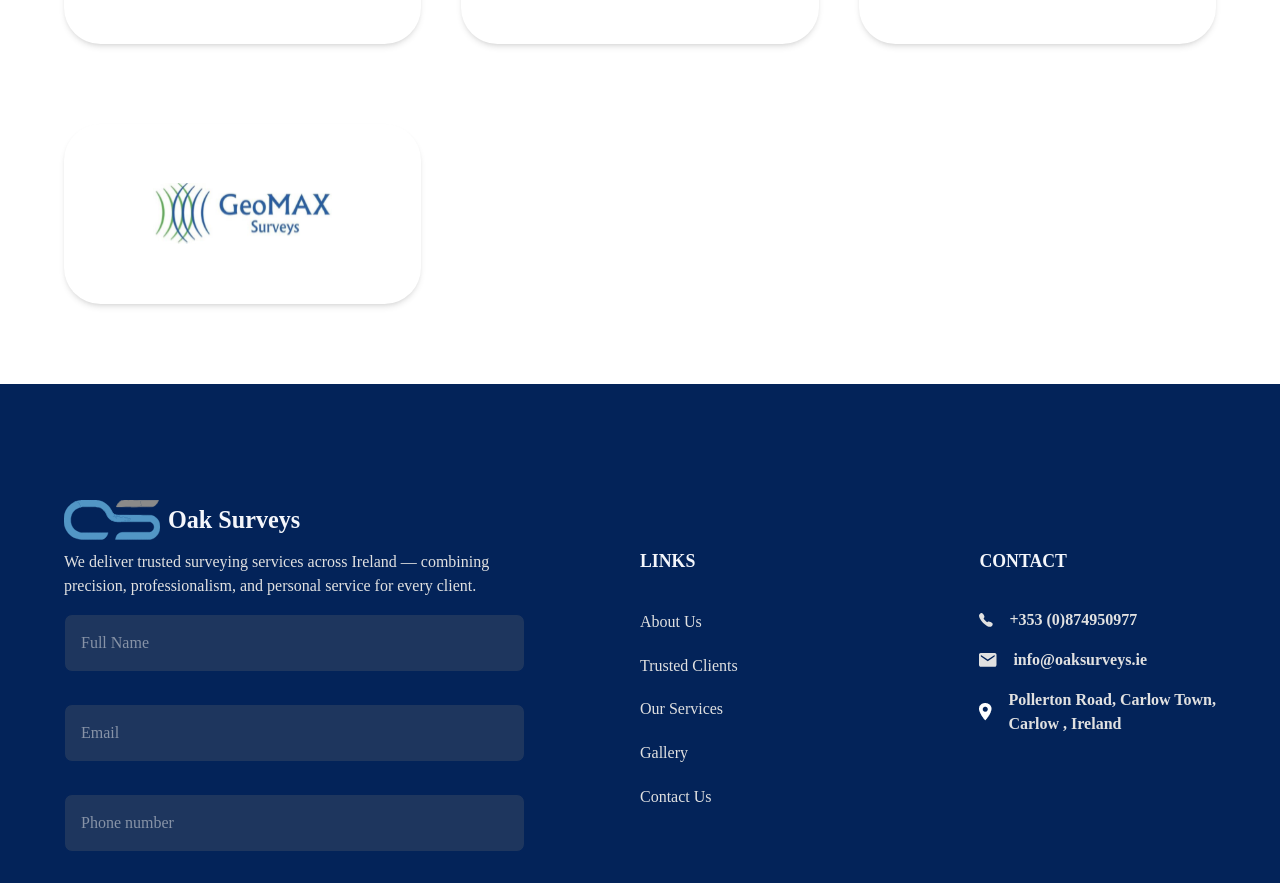
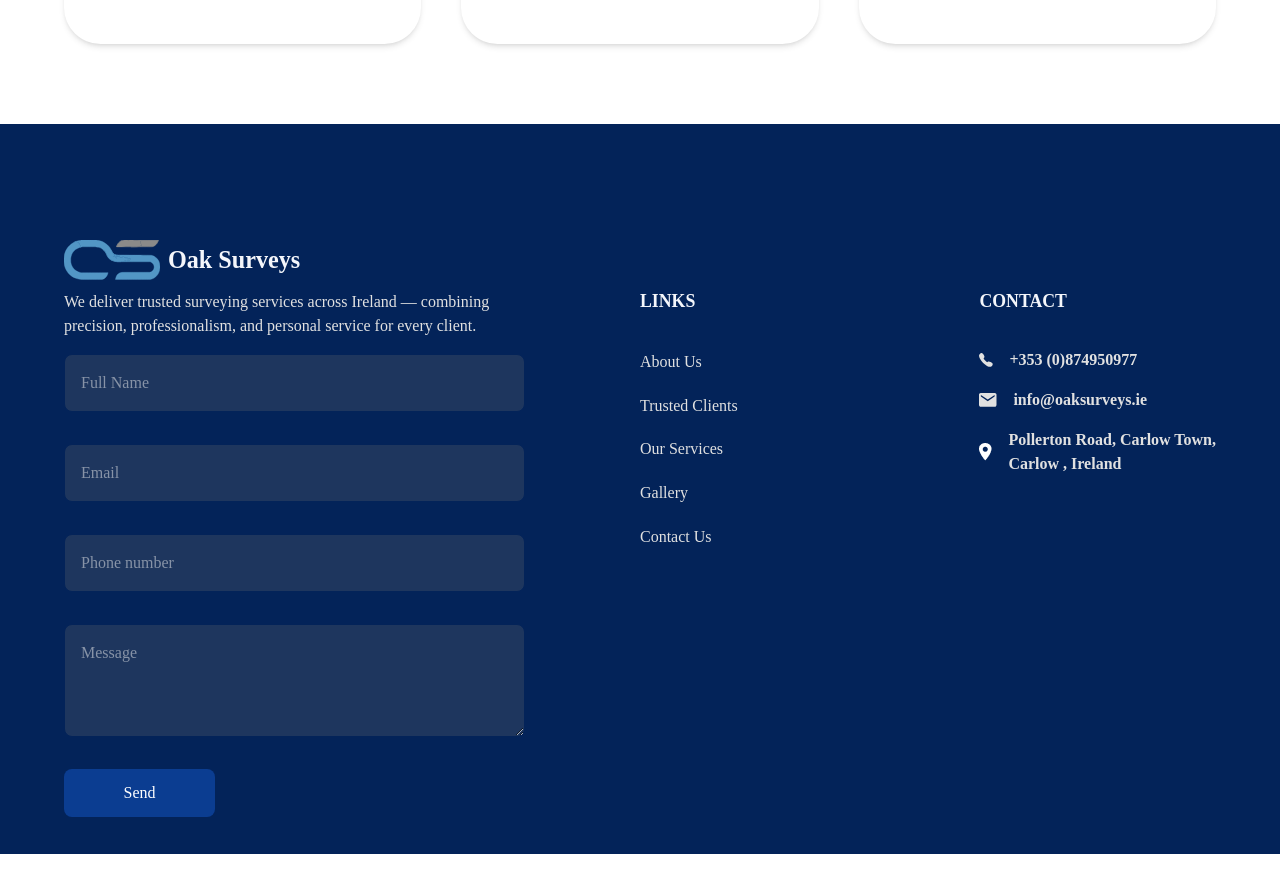
Before and after one commit to Dr-Kehn/oak-survey, a React (Vite) app: page /trustedPartners in a window 1280 px wide. Shown: the part 980-1863 px from the top of the page. After the commit the page ends 1834 px from the top, so only its background shows below. Built offline with nearby package versions, Linux system fonts and the light colour scheme; a web font is replaced by a local one.

Commit message:
removed geomax

```diff
--- a/src/page/Trusted.tsx
+++ b/src/page/Trusted.tsx
@@ -23,10 +23,6 @@ function Trusted() {
     {
       icon: "/castlethorn.svg",
       name: "Castlethorn",
-    },
-    {
-      icon: "/Geomax.svg",
-      name: "Geomax",
     },
   ];
 
```
